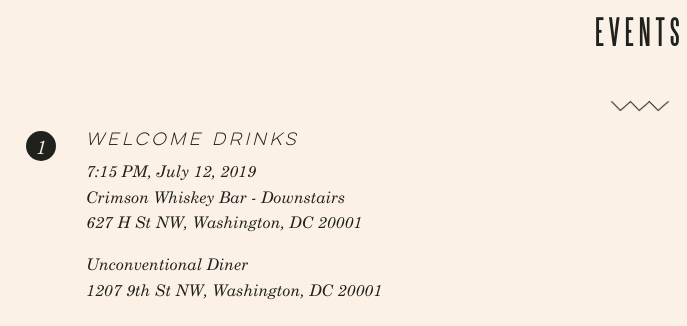
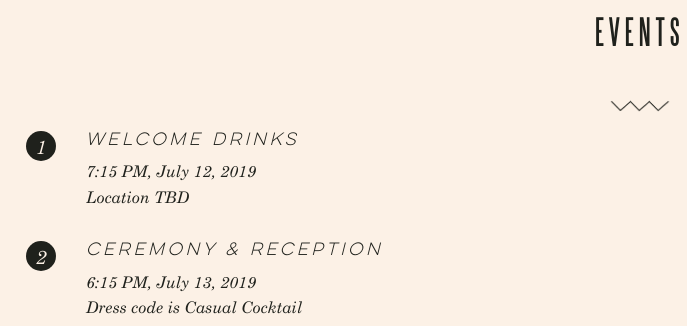
Before and after one commit to adambray/wedding_site, a plain HTML site: page index.html in a window 1280 px wide. Shown: the part 1500-1826 px from the top of the page, 0-687 px from the left. Drawn offline with Linux system fonts and the light colour scheme; some packages are replaced by stand-ins of ours.

Commit message:
Update index.html

```diff
--- a/index.html
+++ b/index.html
@@ -72,14 +72,7 @@
 
                             <p>
                                 7:15 PM, July 12, 2019 <br/>
-                                Crimson Whiskey Bar - Downstairs<br/>
-                                627 H St NW, Washington, DC 20001<br/>
-
-                            </p>
-
-                            <p>
-                                Unconventional Diner <br/>
-                                1207 9th St NW, Washington, DC 20001
+                                Location TBD<br/>
                             </p>
                         </div>
 
```
